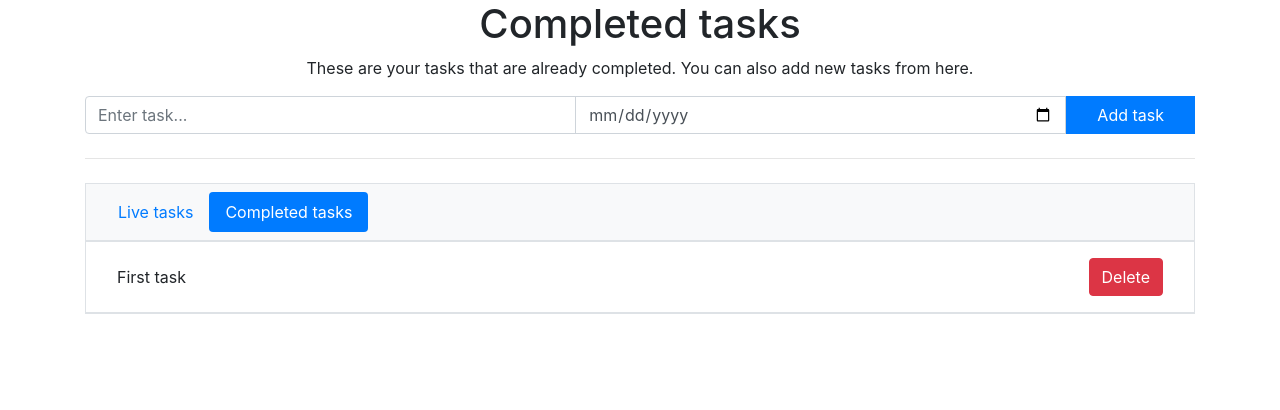
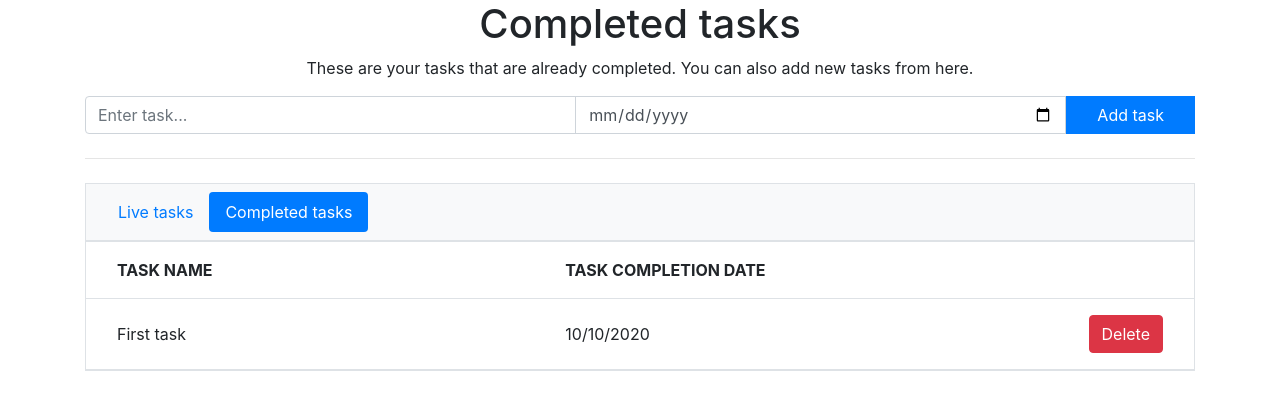
Before and after one commit to deividas-pelakauskas/todo-flask, a Flask app: page /completed in a window 1280 px wide. Shown: the top 410 px of the page. Run offline with Flask 2, Linux system fonts and the light colour scheme; data comes from the database, SQL or seed files in the repository; both versions use the stored data as it was after the commit; some libraries are stand-ins or nearby versions.

Commit message:
Added task completion date

```diff
--- a/app.py
+++ b/app.py
@@ -12,6 +12,7 @@ class Task(db.Model):
     id = db.Column(db.Integer, primary_key=True)
     title = db.Column(db.String(100))
     completed = db.Column(db.Boolean)
+    date_completed = db.Column(db.DateTime)
     deadline = db.Column(db.DateTime)
 
 
@@ -67,7 +68,10 @@ def add():
 def update(task_id):
     """Update task action"""
     task = Task.query.filter_by(id=task_id).first()
+    #  Mark task as completed
     task.completed = not task.completed
+    #  Add completion date
+    task.date_completed = datetime.now()
     db.session.commit()
     return redirect(url_for("index"))
 
--- a/templates/completed.html
+++ b/templates/completed.html
@@ -3,10 +3,13 @@
     {% for task in task_list %}
     {% if task.completed == True %}
     <div class="row align-items-center border-bottom p-3">
-        <div class="col-9">
-            {{task.title}}
-        </div>
-        <div class="col">
+        <div class="col-7 col-md-8 col-lg-5 text-uppercase font-weight-bold">Task name</div>
+        <div class="col-5 col-md-4 col-lg-3 text-uppercase font-weight-bold">Task completion date</div>
+    </div>
+    <div class="row align-items-center border-bottom p-3">
+        <div class="col-7 col-md-8 col-lg-5">{{task.title}}</div>
+        <div class="col-5 col-md-4 col-lg-3">{{task.date_completed|formatdatetime}}</div>
+        <div class="col-auto col-md-12 col-lg-4 mt-3 mt-md-3 mt-lg-0">
             <a href="/delete/{{ task.id }}"><button class="btn btn-danger float-right">Delete</button></a>
         </div>
     </div>
--- a/templates/edit.html
+++ b/templates/edit.html
@@ -1,8 +1,8 @@
 {% extends "layout.html" %}
 {% block content %}
     <p class="mt-4 mb-4">
-        <b>Task title</b>: {{ task_title }}<br>
-        <b>Task deadline</b>: {{ task_deadline|formatdatetime }}
+        <b>Current task title</b>: {{ task_title }}<br>
+        <b>Current task deadline</b>: {{ task_deadline|formatdatetime }}
     </p>
     <form action="/edit-task/{{ task_id }}" method="POST">
         <div class="input-group mb-5">
```
Also changed, not shown: db.sqlite.
